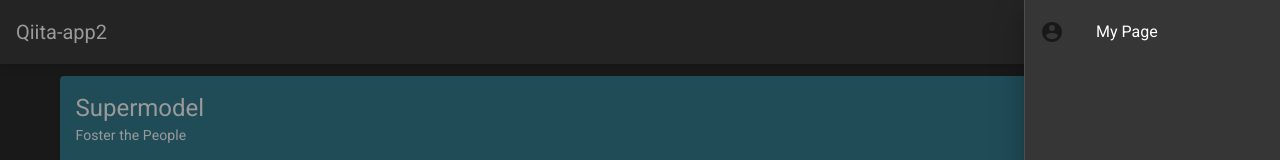
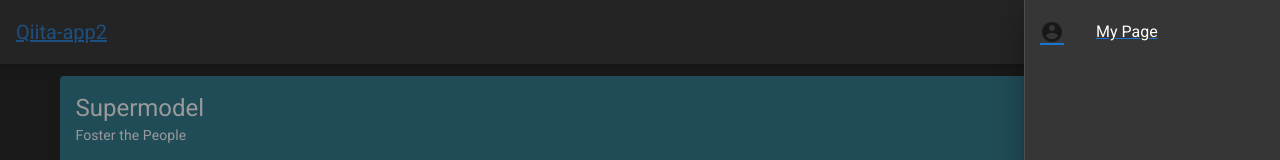
Before and after one commit to kiina2020/qiita-app2, a Nuxt app: page / in a window 1280 px wide. Both pictures are taken after a click on the button 1252 px from the left and 32 px from the top of the page. Shown: the top 160 px of the page. Built offline with nearby package versions, Linux system fonts and the light colour scheme.

Commit message:
add nuxt-link

```diff
--- a/layouts/default.vue
+++ b/layouts/default.vue
@@ -1,7 +1,10 @@
 <template>
   <v-app dark>
     <v-app-bar :clipped-left="clipped" fixed app>
+      <!-- FIXME あとでrefactor -->
+      <nuxt-link to="/">
         <v-toolbar-title v-text="title" />
+      </nuxt-link>
       <v-spacer />
       <v-btn icon @click.stop="rightDrawer = !rightDrawer">
         <v-icon>mdi-menu</v-icon>
@@ -14,12 +17,14 @@
     </v-main>
     <v-navigation-drawer v-model="rightDrawer" :right="right" temporary fixed>
       <v-list>
+        <nuxt-link to="/_userId">
           <v-list-item>
             <v-list-item-action>
               <v-icon light> mdi-account-circle </v-icon>
             </v-list-item-action>
             <v-list-item-title>My Page</v-list-item-title>
           </v-list-item>
+        </nuxt-link>
       </v-list>
     </v-navigation-drawer>
     <v-footer>
```
Lines whose indentation alone changed are shown as unchanged.
